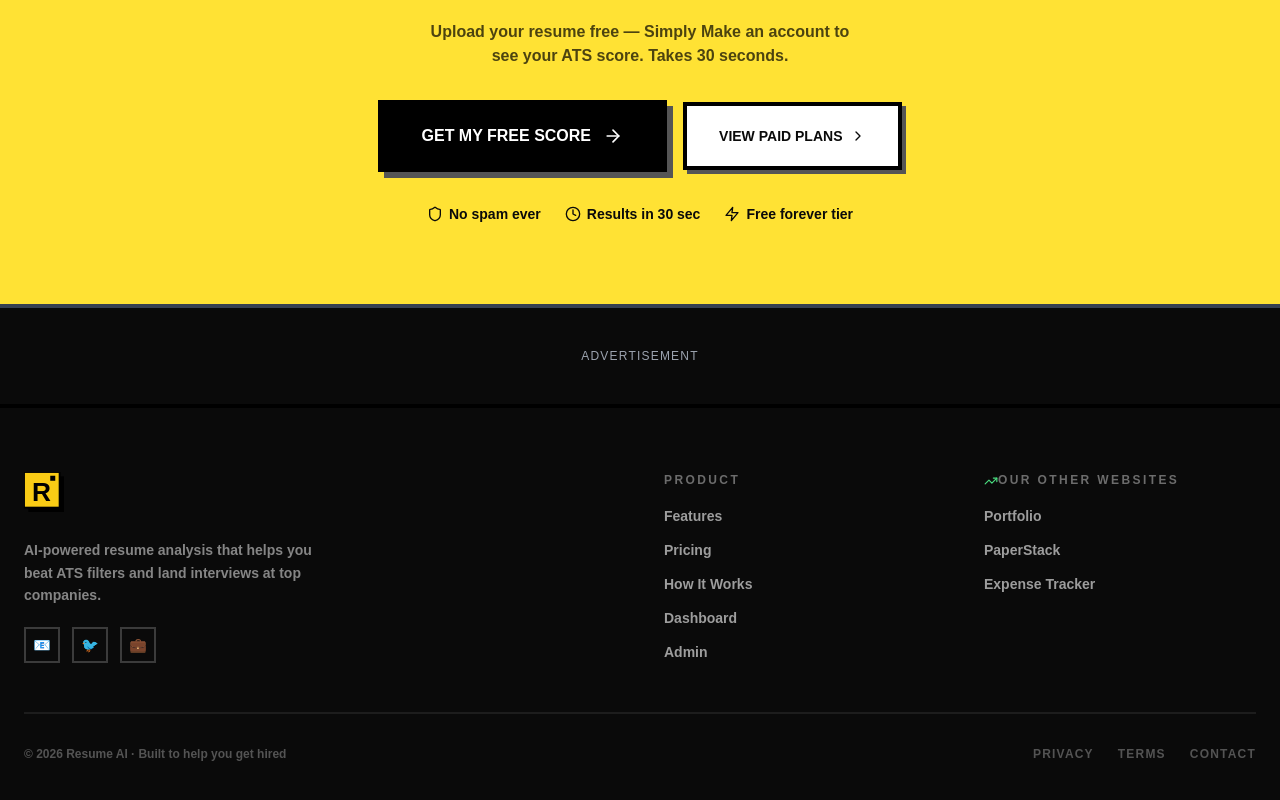
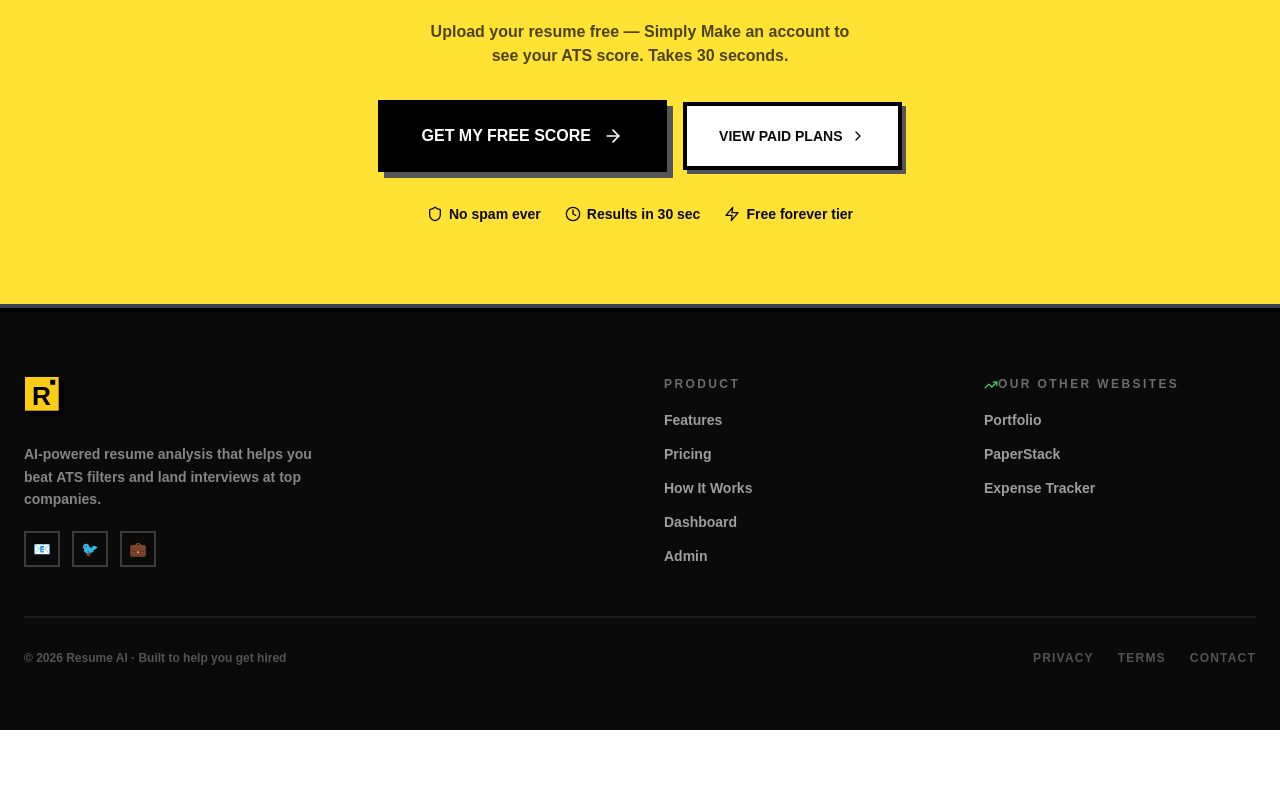
Before and after one commit to YogeshKhichi7877/ResumeAI, a React (Vite) app in the folder client/: page / in a window 1280 px wide. Shown: the part 5098-5898 px from the top of the page. After the commit the page ends 5828 px from the top, so only its background shows below. Built offline with nearby package versions, Linux system fonts and the light colour scheme.

Commit message:
console.log() removed

```diff
--- a/client/src/pages/HomePage1.jsx
+++ b/client/src/pages/HomePage1.jsx
@@ -607,11 +607,6 @@ export const HomePage = () => {
         </div>
       </section>
 
-        {/* ══ AD 3 — before footer ══════════════════════════════════════════════ */}
-        <div className="px-6 max-w-7xl mx-auto py-4" style={{ backgroundColor: '#0A0A0A' }}>
-          <AdBanner />
-        </div>
-
       {/* ══ FOOTER ════════════════════════════════════════════════════════════ */}
       <footer className="border-t-4 border-black py-16 px-6" style={{ backgroundColor: '#0A0A0A', color: '#fff' }}>
         <div className="max-w-7xl mx-auto grid md:grid-cols-4 gap-12 mb-12">
```
Also changed, not shown: 1 other file (tests, documents, lock files or other folders).
